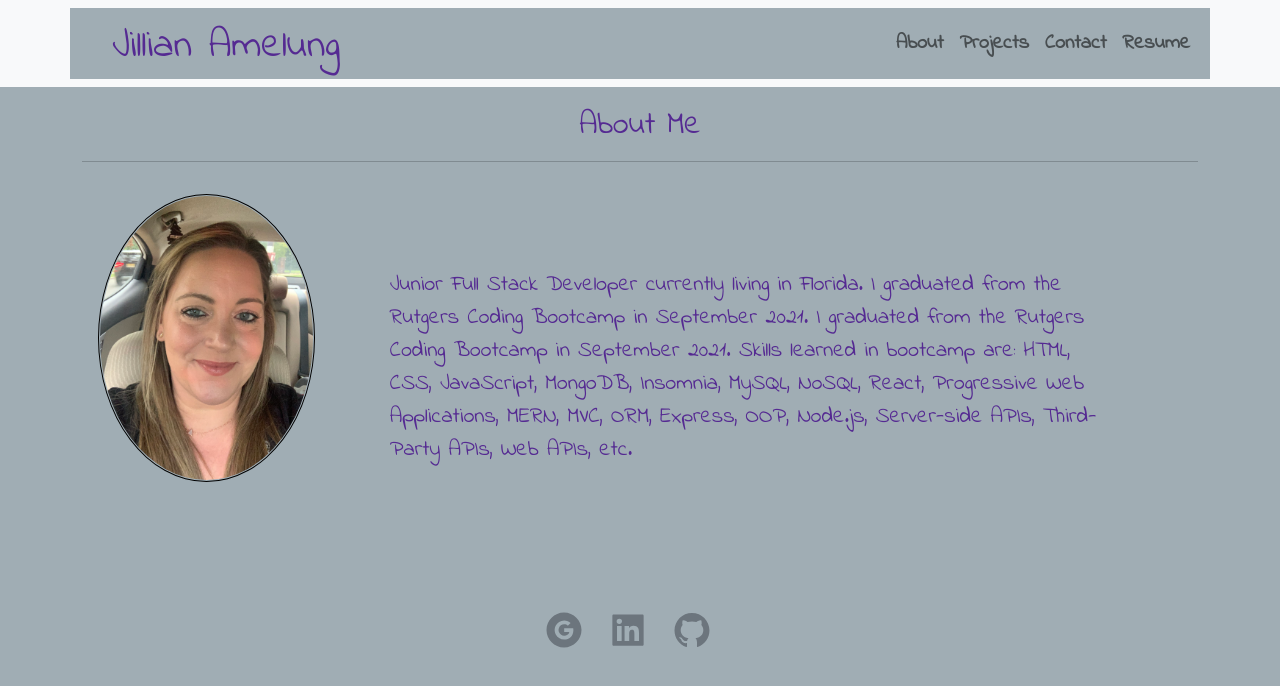
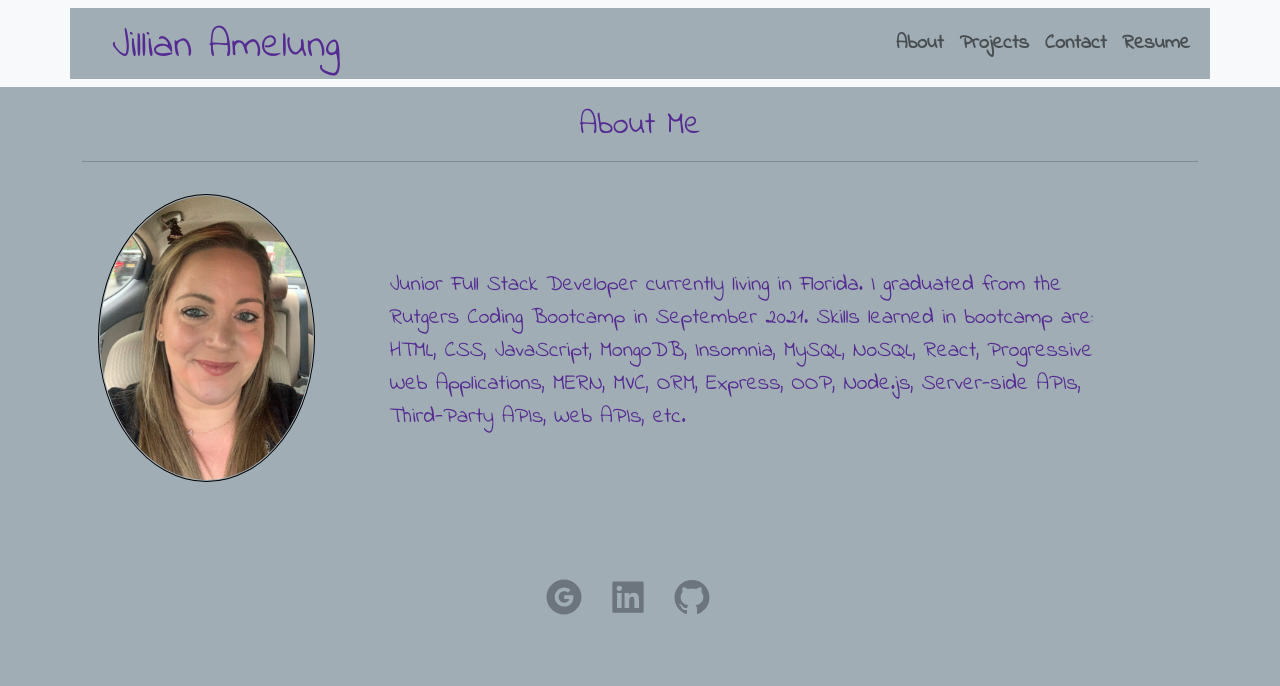
Before and after one commit to JillianA328/Amelung-Portfolio, a React (Create React App) app: page / in a window 1280 px wide. Shown: the top 686 px of the page. Built offline with nearby package versions, Linux system fonts and the light colour scheme.

Commit message:
fixed bio

```diff
--- a/src/components/About/index.js
+++ b/src/components/About/index.js
@@ -14,7 +14,7 @@ export default function About() {
 
 
         <p className="bio mb-8 leading-relaxed">
-          Junior Full Stack Developer currently living in Florida.  I graduated from the Rutgers Coding Bootcamp in September 2021. I graduated from the Rutgers Coding Bootcamp in September 2021.
+          Junior Full Stack Developer currently living in Florida.  I graduated from the Rutgers Coding Bootcamp in September 2021.
           Skills learned in bootcamp are: HTML, CSS, JavaScript, MongoDB, Insomnia, MySQL, NoSQL, React, Progressive Web Applications, MERN, MVC, ORM, Express, OOP, Node.js,
           Server-side APIs, Third-Party APIs, Web APIs, etc.
         </p>
```
